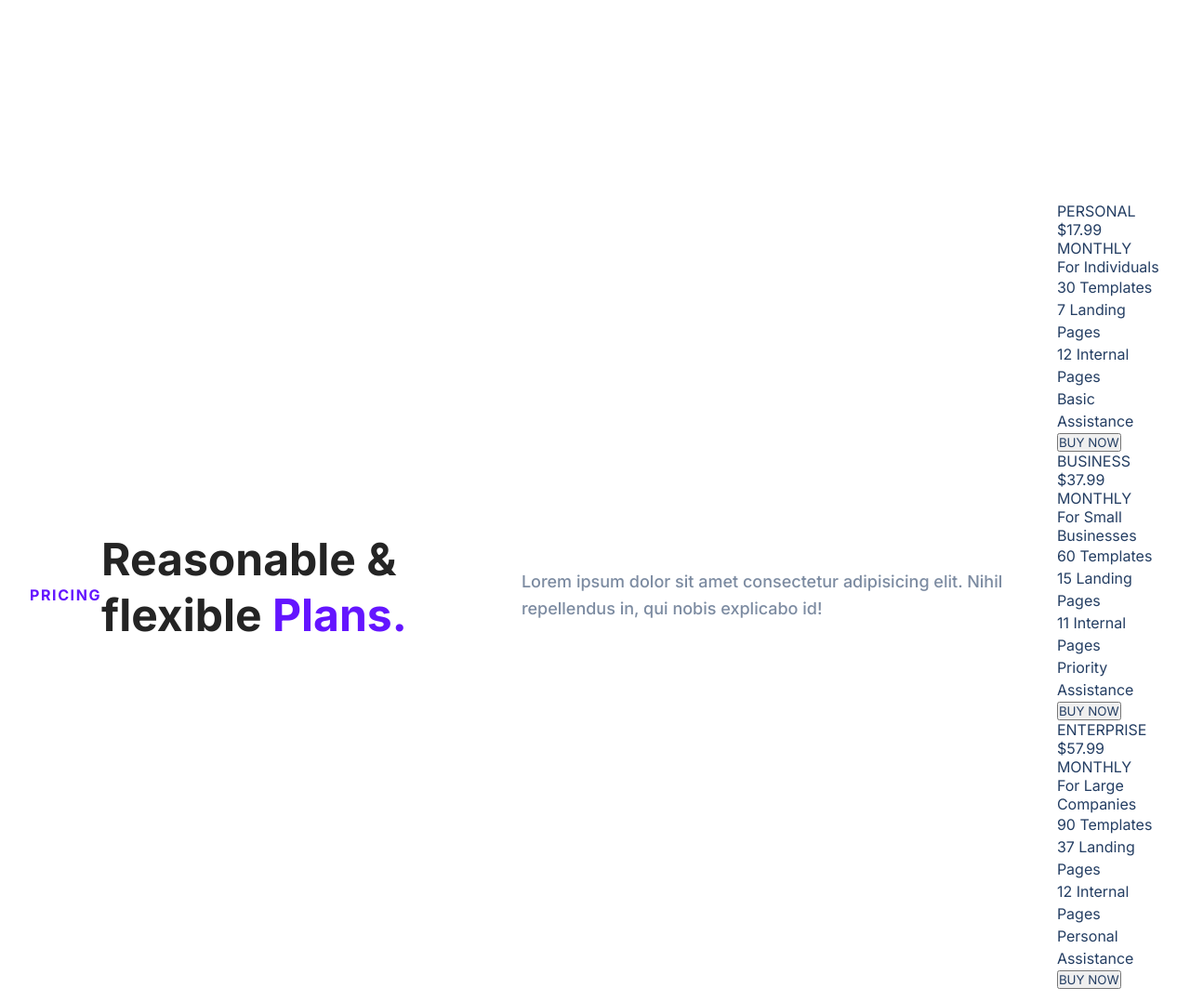
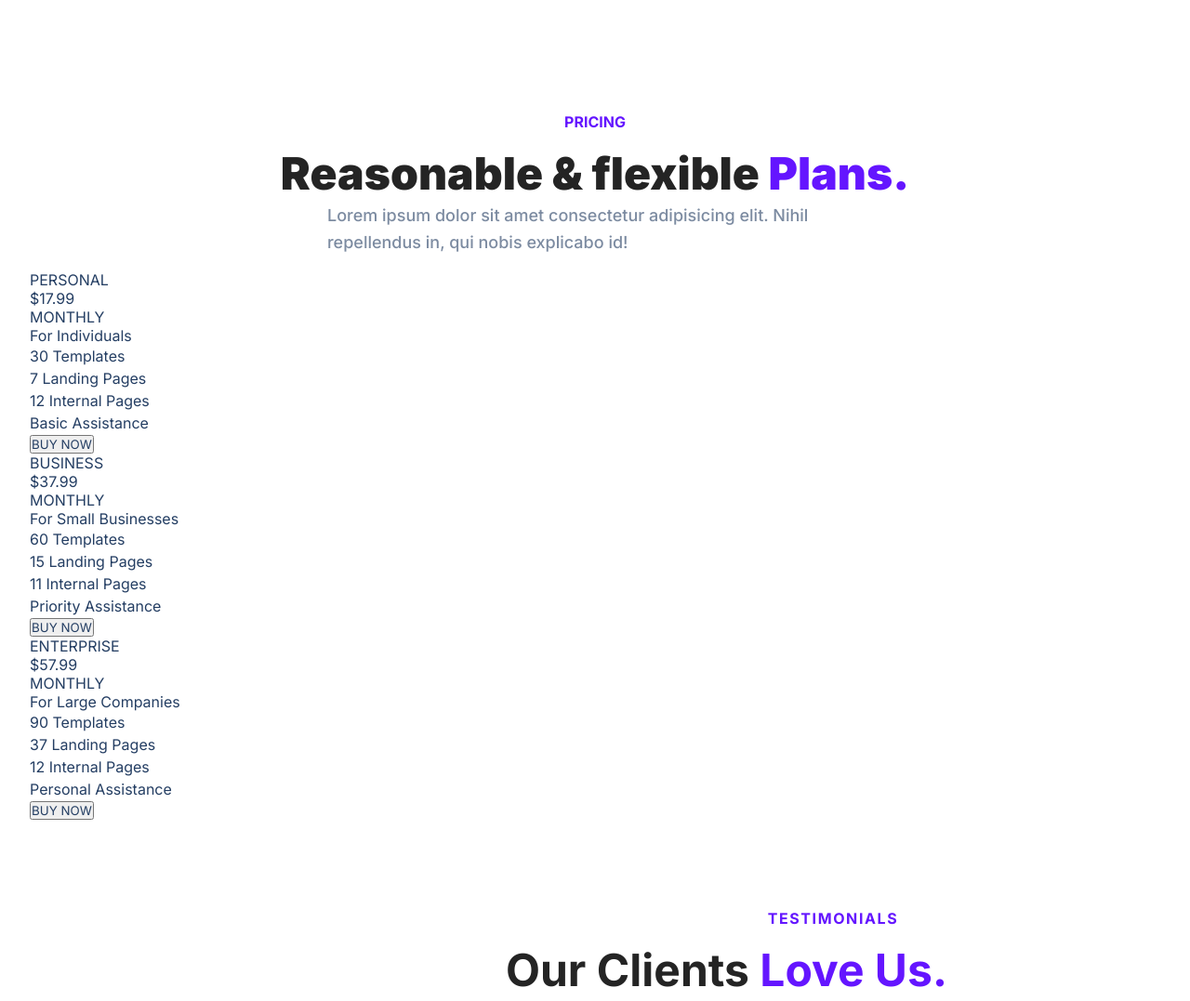
Before and after one commit to Sikboy79/https---github.com-Sikboy79-Treact-Final-project, a plain HTML site: page Index.html in a window 1280 px wide. Shown: the part 3400-4477 px from the top of the page at 93% size. Drawn offline with Linux system fonts and the light colour scheme.

Commit message:
pricing partial

```diff
--- a/Index.html
+++ b/Index.html
@@ -258,16 +258,17 @@
             </div>
         </section>
         <section id="Pricing">
-            <div class="container">
-                <div class="row">
-                    <div class="section__tag">Pricing</div>
-                        <h2 class="section__title"> Reasonable & flexible <span class="purple">Plans.</span></h2>
+            <div class="pricing__container">
+                <div class="pricing__row">
+                    <div class="pricing__section__tag">Pricing</div>
+                        <h2 class="features__section__title"> Reasonable & flexible <span class="purple">Plans.</span>
                             <div class="section__para">
                                 Lorem ipsum dolor sit amet consectetur adipisicing elit. Nihil repellendus in, qui nobis explicabo id!
                             </div>
+                        </h2>
                         <div class="plans">
                             <div class="plan">
-                                <div class="plan__stripe"></div>
+                                <div class="plan__stripe">
                                     <div class="plan__top">
                                         <div class="plan__name">PERSONAL</div>
                                         <div class="plan__price">$17.99</div>
@@ -293,8 +294,8 @@
                                     <div class="plan__bottom">
                                         <button class="plan__button">BUY NOW</button>
                                     </div>
-                                <div class="plan">
-                                    <div class="plan__stripe"></div>
+                                </div>
+                                <div class="plan__stripe">
                                     <div class="plan__top">
                                         <div class="plan__name">BUSINESS</div>
                                         <div class="plan__price">$37.99</div>
@@ -323,7 +324,7 @@
                                 </div>
                                 <div class="plan">
                                     <div class="plan__stripe">
-                                <div class="plan__top"></div>
+                                        <div class="plan__top">
                                             <div class="plan__name">ENTERPRISE</div>
                                             <div class="plan__price">$57.99</div>
                                             <div class="plan__duration">MONTHLY</div>
--- a/Style.css
+++ b/Style.css
@@ -44,6 +44,7 @@ img {
 button {
     cursor: pointer;
 }
+
 .container {
     height: 100%;
 }
@@ -538,5 +539,21 @@ VALUES
 
 .section__para {
     text-align: left;
+}
+
+/*
+
+PRICING
+
+*/
+
+.plan__stripe {
 
 }
+.pricing__section__tag  {
+    text-align: center;
+    font-size: 16px;
+    color: #6415ff;
+    text-transform: uppercase;
+    font-weight: 700;
+}
```
Lines whose indentation alone changed are shown as unchanged.
